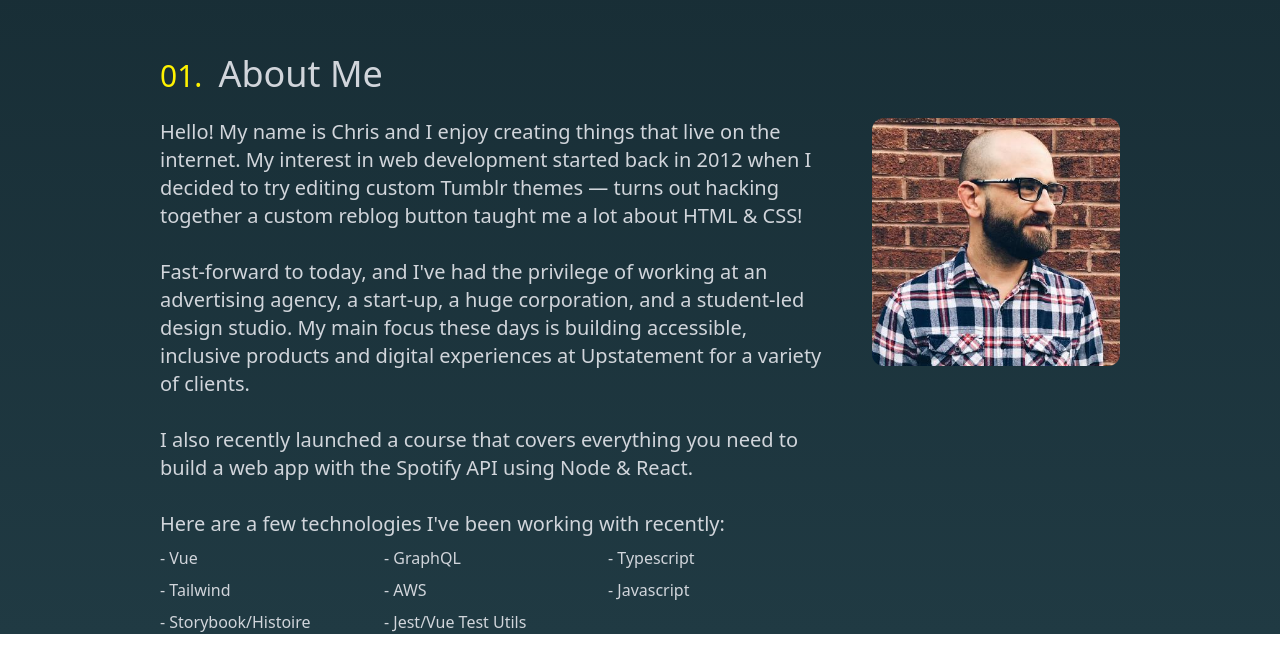
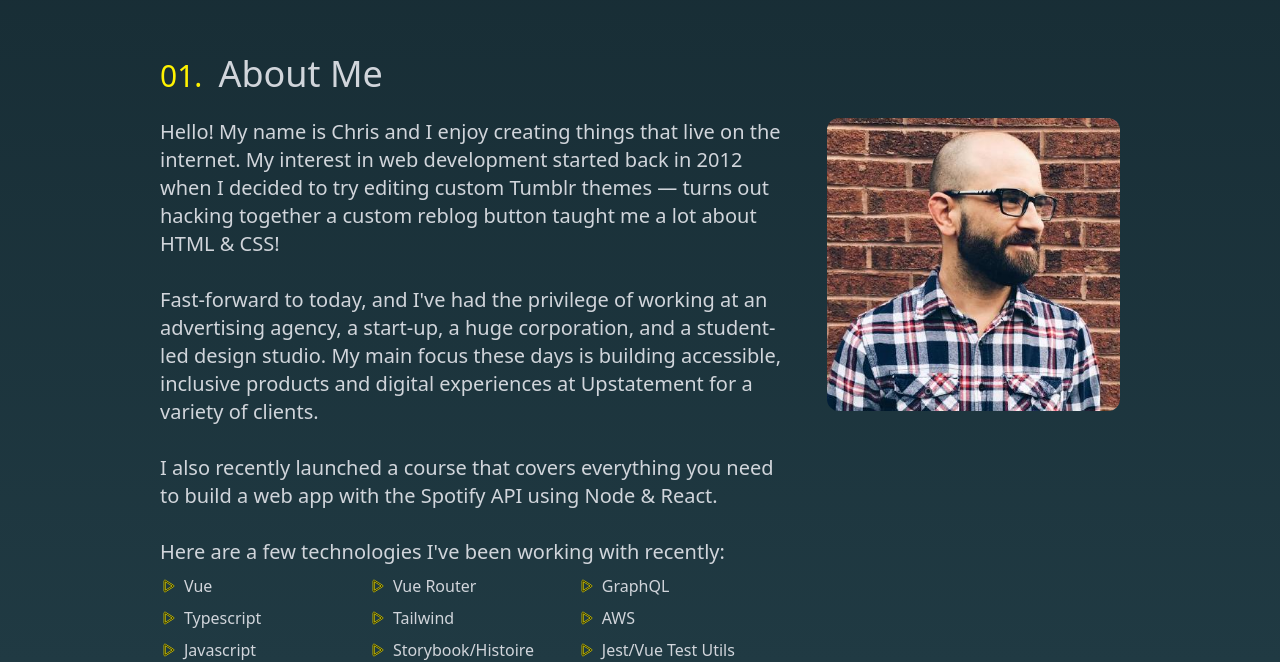
Before and after one commit to chrisstanarsenault/portfolio2023, a Vue app: page / in a window 1280 px wide. Shown: the part 746-1408 px from the top of the page. Before the commit the page ends 1380 px from the top, so only its background shows below. Built offline with nearby package versions, Linux system fonts and the light colour scheme.

Commit message:
feat: :construction: adds bulletpoint component icon.  Updates more styling for about me page

```diff
--- a/src/App.vue
+++ b/src/App.vue
@@ -26,15 +26,17 @@
           <h3 class="text-2xl md:text-4xl">About Me</h3>
         </div>
 
-        <div class="flex gap-x-10">
-          <div class="max-w-2xl space-y-2">
-            <p class="text-xl">
+        <div class="grid grid-cols-1 md:grid-cols-3 gap-y-10 md:gap-x-10 justify-items-center md:justify-items-stretch">
+          <div class="max-w-2xl space-y-2 md:col-span-2">
+            <p class="text-lg lg:text-xl">
               Hello! My name is Chris and I enjoy creating things that live on the internet. My interest in web
-              development started back in 2012 when I decided to try editing custom Tumblr themes — turns out hacking together a custom reblog button taught me a lot about HTML & CSS!
+              development started back in 2012 when I decided to try editing custom Tumblr themes — turns out hacking
+              together a custom reblog button taught me a lot about HTML & CSS!
               <br />
               <br />
               Fast-forward to today, and I've had the privilege of working at an advertising agency, a start-up, a huge
-              corporation, and a student-led design studio. My main focus these days is building accessible, inclusive products and digital experiences at Upstatement for a variety of clients.
+              corporation, and a student-led design studio. My main focus these days is building accessible, inclusive
+              products and digital experiences at Upstatement for a variety of clients.
               <br />
               <br />
               I also recently launched a course that covers everything you need to build a web app with the Spotify API
@@ -44,16 +46,20 @@
               Here are a few technologies I've been working with recently:
             </p>
 
-            <ul class="grid grid-cols-3 gap-y-2">
+            <ul class="grid grid-cols-2 xl:grid-cols-3 gap-y-2">
               <ListItem v-for="item in aboutMeListItems" :key="item">
-                {{ item }}
+                <span class="flex gap-x-2 items-center">
+                  <BulletPoint class="w-4 h-4 stroke-accent" />
+                  {{ item }}
+                </span>
               </ListItem>
             </ul>
           </div>
 
 
-          <span class="group">
-            <img :src="profileImage" alt="Chris Arsenault standing in front of a brick wall." class="rounded-xl hover:rounded-full transition-all duration-300 ease-in-out" />
+          <span class="group flex justify-center w-1/2 md:w-auto aspect-square">
+            <img :src="profileImage" alt="Chris Arsenault standing in front of a brick wall."
+              class="rounded-xl hover:rounded-full transition-all duration-300 ease-in-out" />
           </span>
         </div>
       </section>
@@ -67,12 +73,14 @@
 <script setup lang="ts">
 import Header from '#layouts/header'
 
-import ListItem  from '#components/list-item'
+import ListItem from '#components/list-item'
+import BulletPoint from '#components/icons/bullet-point'
 
 import profileImage from '#assets/Chris.jpg'
 
 const aboutMeListItems = [
   'Vue',
+  'Vue Router',
   'GraphQL',
   'Typescript',
   'Tailwind',
--- /dev/null
+++ b/src/components/icons/bullet-point/bullet-point.vue
@@ -0,0 +1,3 @@
+<template>
+<svg width="800px" height="800px" viewBox="0 0 24 24" fill="none" xmlns="http://www.w3.org/2000/svg"><path fill-rule="evenodd" clip-rule="evenodd" d="M6.223 3.898A1.5 1.5 0 0 0 6 4.684v14.632a1.5 1.5 0 0 0 2.286 1.277l11.888-7.316a1.5 1.5 0 0 0 0-2.555L8.286 3.407a1.5 1.5 0 0 0-2.063.491zM18.433 12 8 18.42V5.58L18.434 12z" fill="#000000"/></svg>
+</template>
--- /dev/null
+++ b/src/components/icons/bullet-point/index.ts
@@ -0,0 +1,3 @@
+import BulletPoint from './bullet-point.vue'
+
+export default BulletPoint
--- a/src/components/list-item/list-item.vue
+++ b/src/components/list-item/list-item.vue
@@ -1,6 +1,5 @@
 <template>
   <li>
-    <span>- </span>
     <slot />
   </li>
 </template>
```
